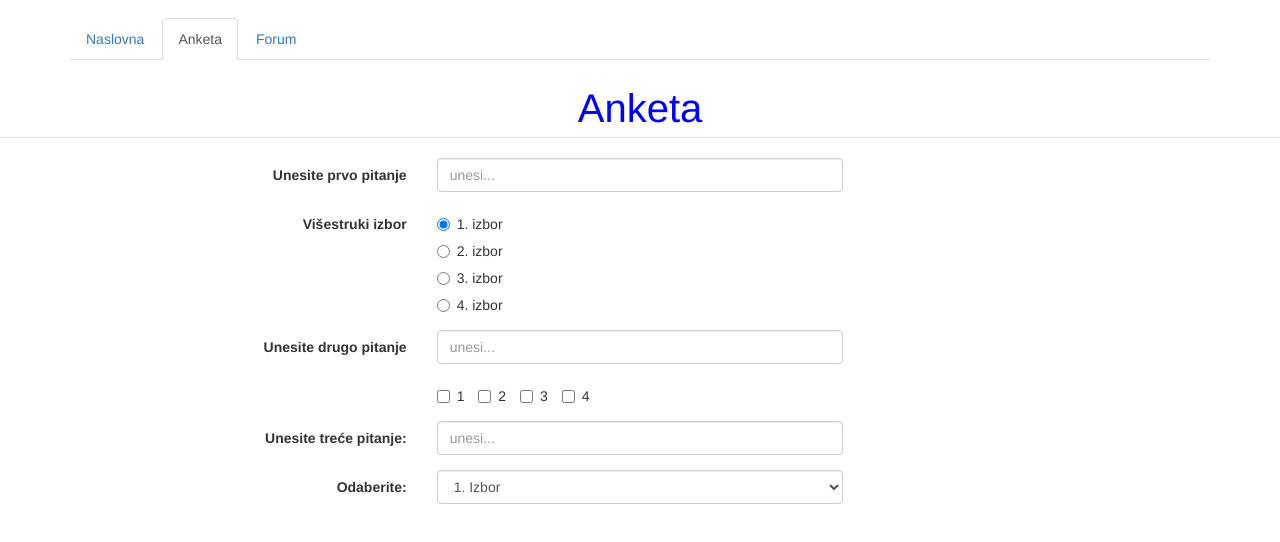
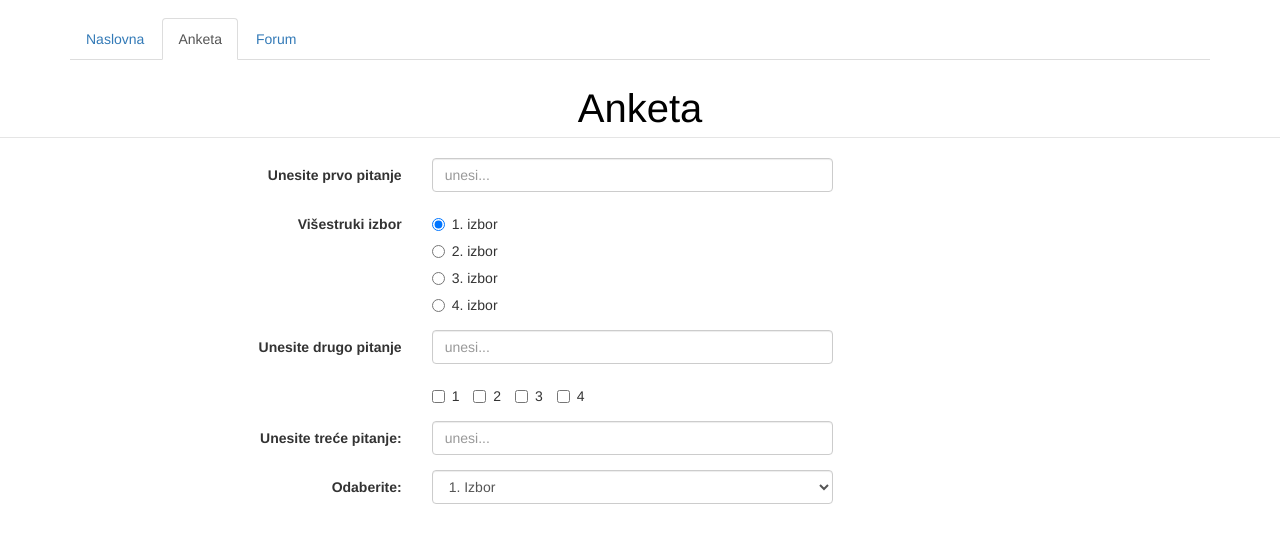
Before and after one commit to PatrikCosic/LeteciMedvjedici, a plain HTML site: page anketa.html in a window 1280 px wide. Shown: the part 54-596 px from the top of the page. Drawn offline with nearby package versions, Linux system fonts and the light colour scheme; files that its build step writes are made by us from their sources.

Commit message:
Add files via upload

```diff
--- a/style.css
+++ b/style.css
@@ -1,5 +1,10 @@
 legend{
 	text-align: center;
 	font-size: 40px;
-	color: blue;
+	color: black;
 }
+
+.form-horizontal .form-group{
+	margin-right: 0px;
+	margin-left: 0 px;
+}
```
